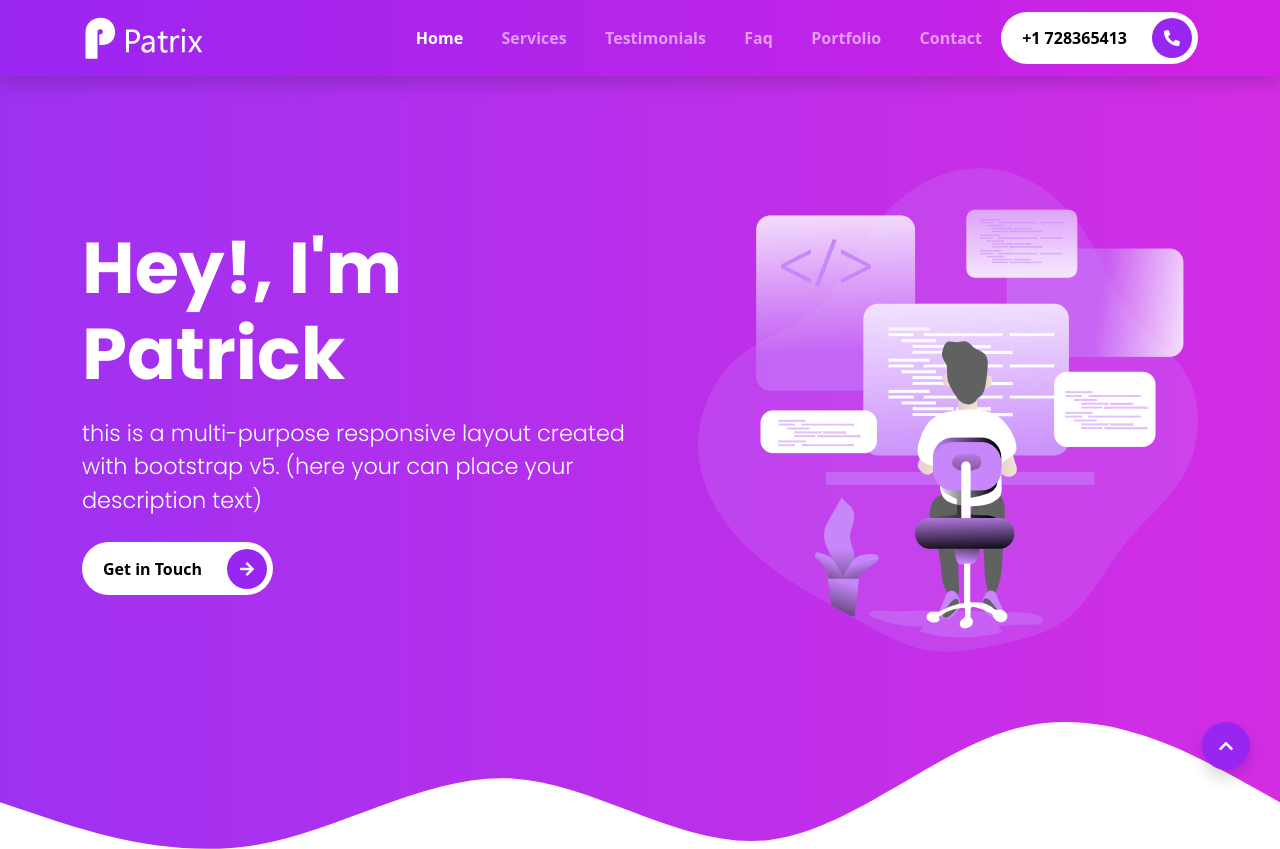
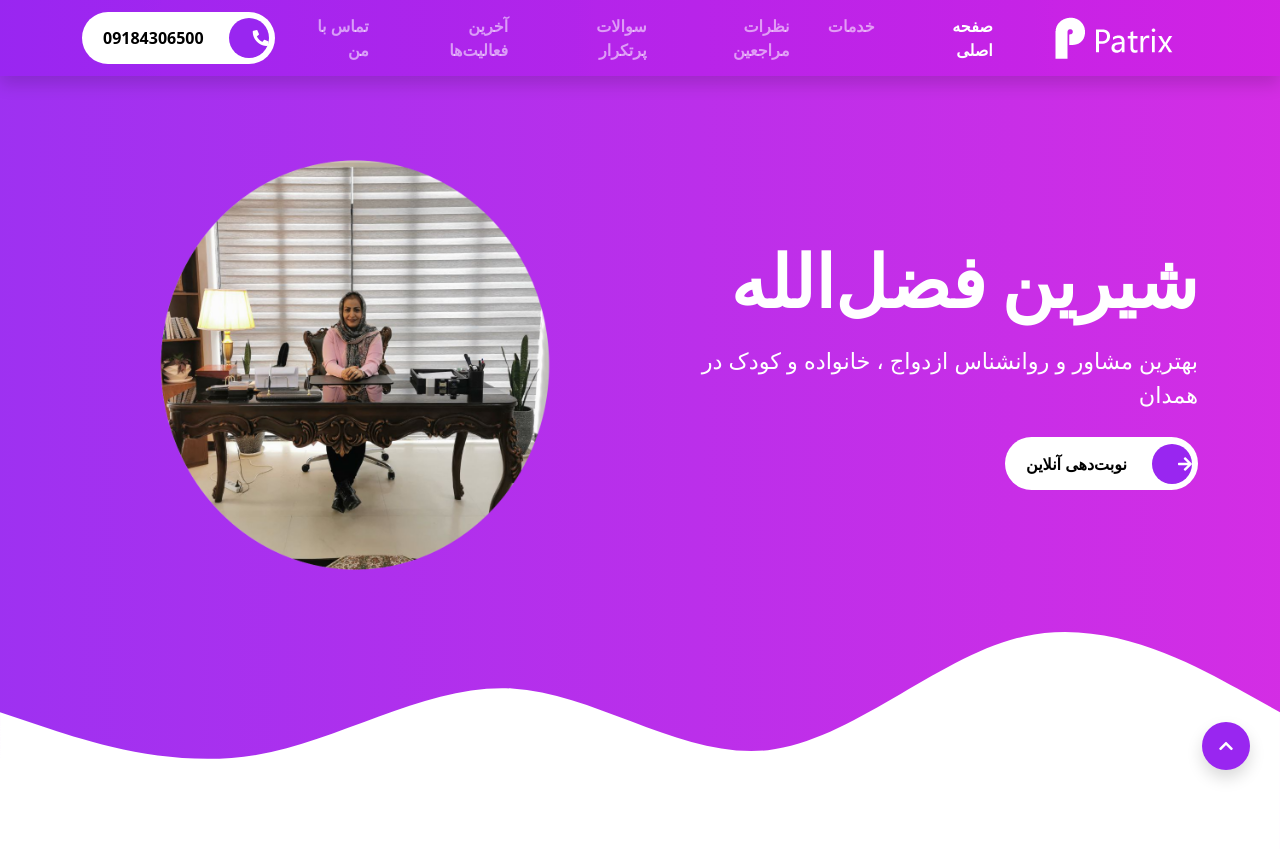
Before and after one commit to geekzahra/psychologist-landing-page, a website: page index.html in a window 1280 px wide. Shown: the top 849 px of the page. Drawn offline with Linux system fonts and the light colour scheme.

Commit message:
header is changed

```diff
--- a/index.html
+++ b/index.html
@@ -10,6 +10,7 @@
     <link href="https://fonts.googleapis.com/css2?family=Poppins:wght@300;400;500;600;700;800;900&display=swap" rel="stylesheet">
 </head>
 <body>
+
 <!-- ////////////////////////////////////////////////////////////////////////////////////////
                                START SECTION 1 - THE NAVBAR SECTION
 /////////////////////////////////////////////////////////////////////////////////////////////-->
@@ -23,16 +24,16 @@
       </button>
       <div class="collapse navbar-collapse justify-content-end" id="navbarNav">
         <ul class="navbar-nav">
-          <li class="nav-item"><a class="nav-link active" aria-current="page" href="index.html">Home</a></li>
-          <li class="nav-item"><a class="nav-link" href="#services">Services</a></li>
-          <li class="nav-item"><a class="nav-link" href="#testimonials">Testimonials</a></li>
-          <li class="nav-item"><a class="nav-link" href="#faq">faq</a></li>
-          <li class="nav-item"><a class="nav-link" href="#portfolio">portfolio</a></li>
-          <li class="nav-item"><a class="nav-link" href="#contact">contact</a>
+          <li class="nav-item"><a class="nav-link active" aria-current="page" href="index.html">صفحه اصلی</a></li>
+          <li class="nav-item"><a class="nav-link" href="#services">خدمات</a></li>
+          <li class="nav-item"><a class="nav-link" href="#testimonials">نظرات مراجعین</a></li>
+          <li class="nav-item"><a class="nav-link" href="#faq">سوالات پرتکرار</a></li>
+          <li class="nav-item"><a class="nav-link" href="#portfolio">آخرین فعالیت‌ها</a></li>
+          <li class="nav-item"><a class="nav-link" href="#contact">تماس با من</a>
           </li>
         </ul>
         <button type="button" class="rounded-pill btn-rounded">
-          +1 728365413
+          09184306500
           <span>
             <i class="fas fa-phone-alt"></i>
           </span>
@@ -51,20 +52,19 @@
       <!-- START THE CONTENT FOR THE INTRO  -->
       <div class="col-md-6 intros text-start">
         <h1 class="display-2">
-          <span class="display-2--intro">Hey!, I'm Patrick</span>
+          <span class="display-2--intro">شیرین فضل‌الله</span>
           <span class="display-2--description lh-base">
-            this is a multi-purpose responsive layout created with bootstrap v5.
-            (here your can place your description text)
+            بهترین مشاور و روانشناس ازدواج ، خانواده و کودک در همدان
           </span>
         </h1>
-        <button type="button" class="rounded-pill btn-rounded">Get in Touch
+        <button type="button" class="rounded-pill btn-rounded">نوبت‌دهی آنلاین
           <span><i class="fas fa-arrow-right"></i></span>
         </button>
       </div>
       <!-- START THE CONTENT FOR THE VIDEO -->
       <div class="col-md-6 intros text-end">
         <div class="video-box">
-          <img src="images/arts/intro-section-illustration.png" alt="video illutration" class="img-fluid">
+          <img src="images/arts/shirin-fazlolah.png" alt="فضل الله شیرین روانشناس" class="img-fluid">
         </div>
       </div>
     </div>
--- a/scss/sections/_get-started.scss
+++ b/scss/sections/_get-started.scss
@@ -23,7 +23,7 @@
             font-family: "Font Awesome 5 Free";
             content: "\f00c";
             font-weight: 600;
-            margin-right: 0.5rem;
+            margin-left: 0.5rem;
             font-size: 1.2rem;
         }
     }
--- a/scss/style.scss
+++ b/scss/style.scss
@@ -16,3 +16,23 @@
 @use 'sections/portfolio';
 @use 'sections/get-started';
 @use 'sections/footer';
+
+// FONTS
+@font-face {
+    font-family: "VazirMatn";
+    src: url("../fonts/Vazirmatn-Regular.woff2") format("woff2");
+}
+@font-face {
+    font-family: "VazirMatn-Bold";
+    src: url("../fonts/Vazirmatn-Bold.woff2") format("woff2");
+}
+
+*{
+    font-family: 'VazirMatn' !important;
+    direction: rtl;
+    text-align: right;
+}
+
+*:not(text-center){
+    text-align: right;
+}
```
Also changed, not shown: assets/css/fontawesome.css, assets/css/style.css, assets/fonts/Vazirmatn-Black.woff2 (added), assets/fonts/Vazirmatn-Bold.woff2 (added), assets/fonts/Vazirmatn-ExtraBold.woff2 (added), assets/fonts/Vazirmatn-ExtraLight.woff2 (added), assets/fonts/Vazirmatn-Light.woff2 (added), assets/fonts/Vazirmatn-Medium.woff2 (added), assets/fonts/Vazirmatn-Regular.woff2 (added), assets/fonts/Vazirmatn-SemiBold.woff2 (added), assets/fonts/Vazirmatn-Thin.woff2 (added), assets/fonts/Vazirmatn[wght].woff2 (added), assets/vendors/glightbox/js/glightbox.js, assets/vendors/glightbox/js/glightbox.min.js, 3 more files, 1 other file.
